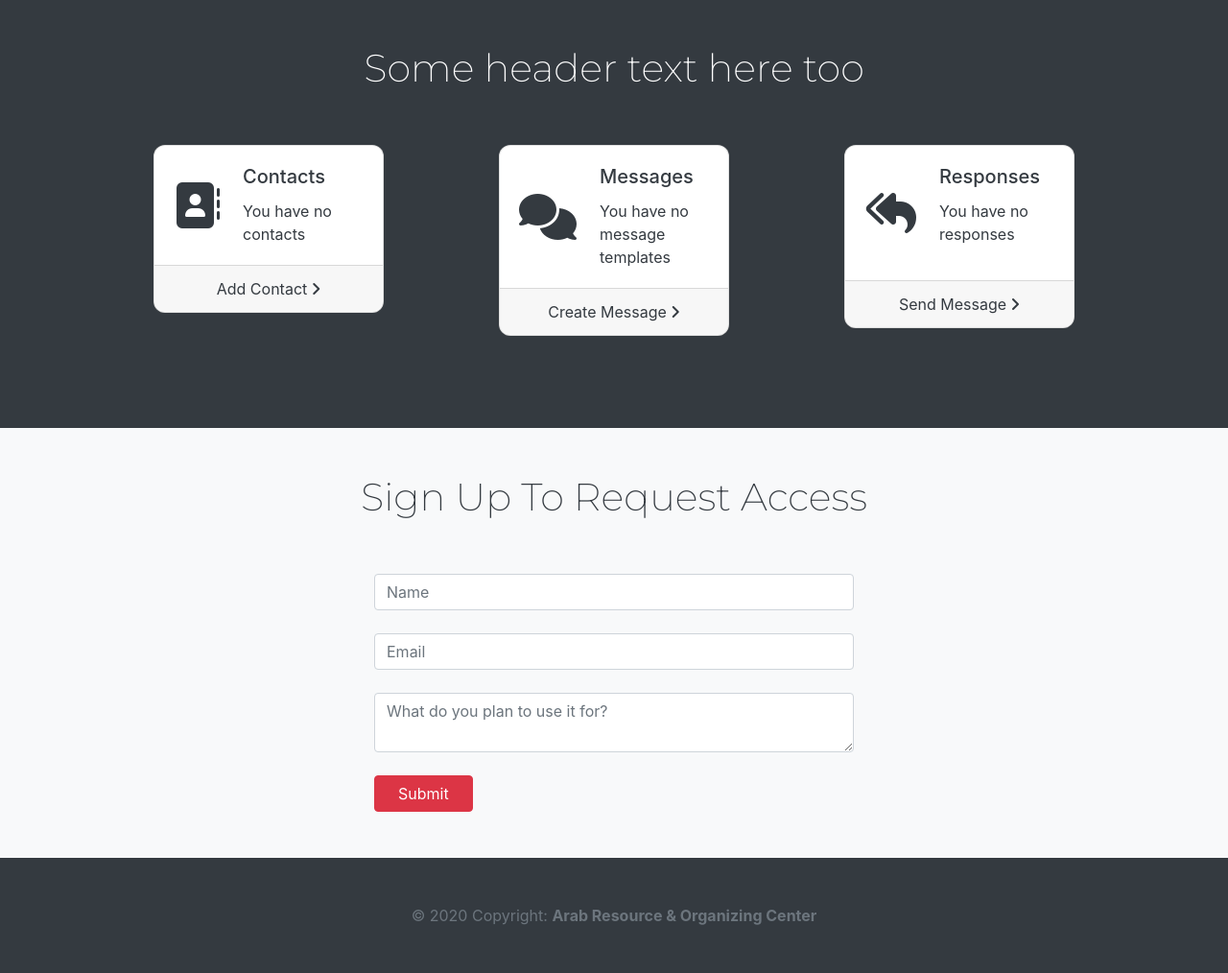
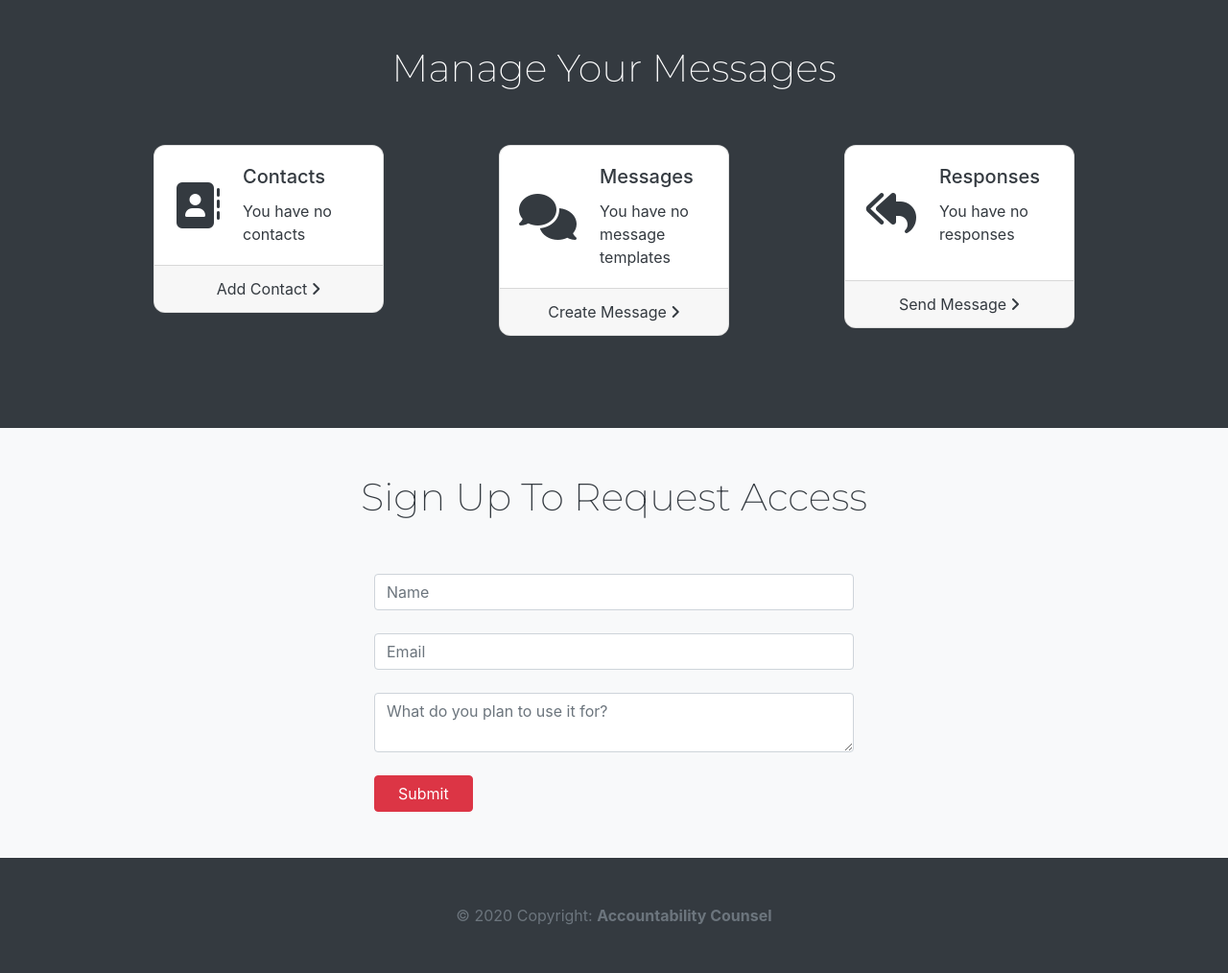
Before and after one commit to acounsel/asfour, a Django app: page / in a window 1280 px wide. Shown: the part 657-1671 px from the top of the page at 96% size. Run offline with Django 3.2, Linux system fonts and the light colour scheme; some libraries are stand-ins or nearby versions.

Commit message:
change background image and footer

```diff
--- a/messenger/templates/base.html
+++ b/messenger/templates/base.html
@@ -77,7 +77,7 @@
     </script>
     <footer class="footer bg-dark py-5">
       <div class="container">
-        <div class="text-muted text-center mx-auto">© 2020 Copyright: <strong><a class="text-muted" href="http://araborganizing.org/">Arab Resource &amp; Organizing Center</a></strong></div>
+        <div class="text-muted text-center mx-auto">© 2020 Copyright: <strong><a class="text-muted" href="http://www.accountabilitycounsel.org/">Accountability Counsel</a><!-- <a class="text-muted" href="http://araborganizing.org/">Arab Resource &amp; Organizing Center</a> --></strong></div>
       </div>
     </footer>
   </body>
--- a/messenger/templates/home.html
+++ b/messenger/templates/home.html
@@ -2,11 +2,11 @@
 {% load crispy_forms_tags %}
 
 {% block header %}
-<div class="Hero" style="height:600px;width:100vw;background:black;overflow:hidden;background:#BA2525;background:-webkit-linear-gradient(rgba(29, 38, 113, 0.8), rgba(195, 55, 100, 0.8)),url('https://saraabi-assets.s3.amazonaws.com/aroc_dabke.jpg');background: linear-gradient(rgba(29, 38, 113, 0.8), rgba(186, 37, 37, 0.8)), url('https://saraabi-assets.s3.amazonaws.com/aroc_dabke.jpg');background-attachment:fixed;background-repeat:no-repeat;background-size:cover;">
+<div class="Hero" style="height:600px;width:100vw;background:black;overflow:hidden;background:#BA2525;background:-webkit-linear-gradient(rgba(29, 38, 113, 0.8), rgba(195, 55, 100, 0.8)),url('https://saraabi-assets.s3.amazonaws.com/aroc_dabke.jpg');background: linear-gradient(rgba(29, 38, 113, 0.8), rgba(186, 37, 37, 0.8)), url('https://saraabi-assets.s3.amazonaws.com/water_is_life_sm.jpg');background-attachment:fixed;background-repeat:no-repeat;background-size:cover;">
   <section style="height:100%" class='hero-header-text'>
     <div style="height:93%;display:flex;justify-content:center;align-items:center;flex-direction:column">
     <h1 style="font-size: 90px;font-family:'Montserrat';font-weight:100;" class="text-white text-center">ASFOUR</h1>
-    <h2 style="font-family:'Montserrat';font-weight:120;" class="text-white text-center pb-5">Some sort of explanatory text</h2>
+    <h2 style="font-family:'Montserrat';font-weight:120;" class="text-white text-center pb-5">Communicate with anyone, anywhere</h2>
     <a href="{% url 'message-list' %}" class="text-white"><button class="btn btn-outline-light btn-lg">Send Message</button></a>
     </div>
     <p class="pt-auto ml-auto w-25"><a href="https://www.facebook.com/movementphotographer/" class="text-white">Photo Credit: Brooke Anderson</a></p>
@@ -17,7 +17,7 @@
 <!-- <div style="background-color:#27241D" class="w-100"> -->
 <div class="w-100 bg-dark pb-5">
   <div class="w-75 mx-auto py-5">
-    <h3 style="font-family:'Montserrat';font-size:2.5rem;font-weight:200;" class="pb-5 text-white text-center">Some header text here too</h3>
+    <h3 style="font-family:'Montserrat';font-size:2.5rem;font-weight:200;" class="pb-5 text-white text-center">Manage Your Messages</h3>
     <div class="d-flex justify-content-between">
       <div class="w-25">
         <div style="border-radius:.75rem;" class="card">
```
